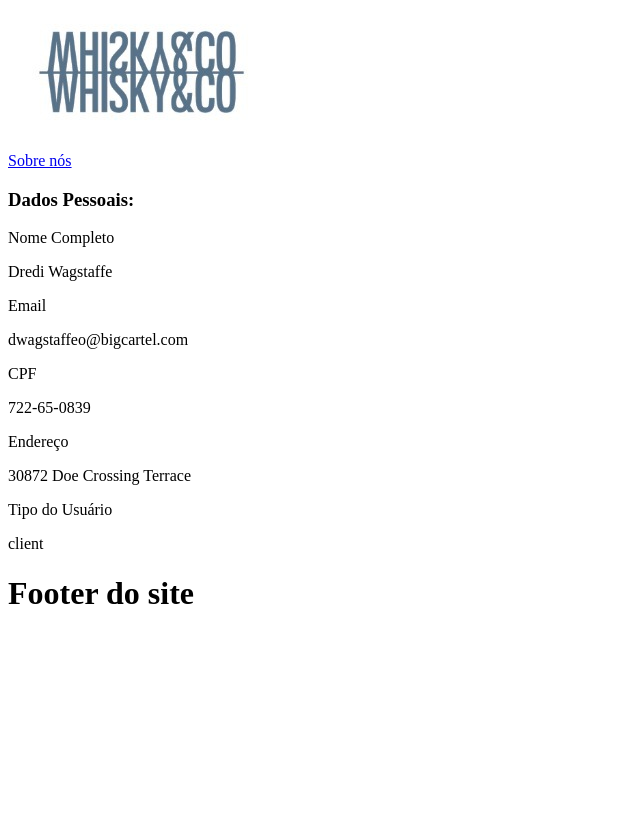
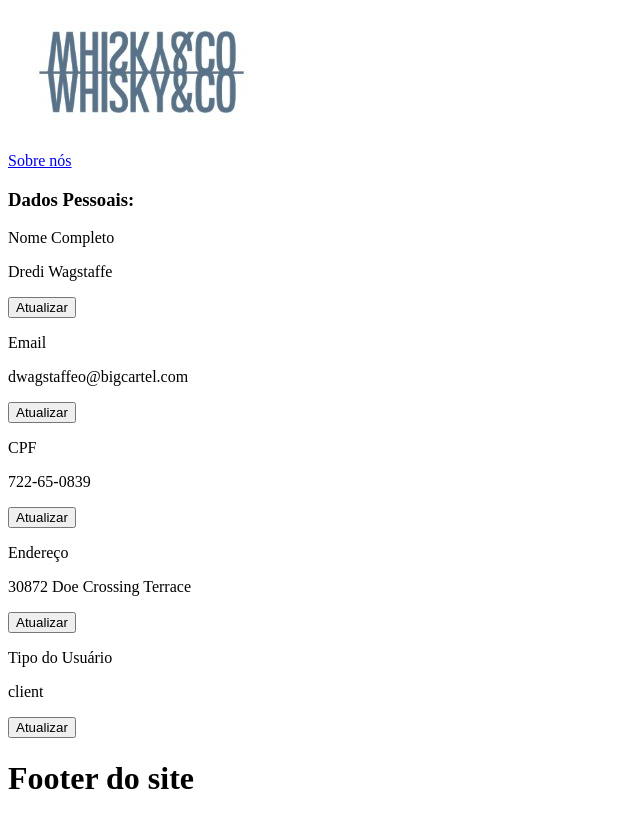
Before and after one commit to Silvio-Arem/whiskyAndCo, a React (Create React App) app: page / in a window 1280 px wide. Shown: the whole page, without its empty margins (0-640 px from the left). Built offline with nearby package versions, Linux system fonts and the light colour scheme.

Commit message:
feat: Profile page functional, added react-router.

```diff
--- a/package.json
+++ b/package.json
@@ -12,6 +12,7 @@
     "@types/react-dom": "^18.0.11",
     "react": "^18.2.0",
     "react-dom": "^18.2.0",
+    "react-router-dom": "^6.8.1",
     "react-scripts": "5.0.1",
     "styled-components": "^5.3.6",
     "typescript": "^4.9.5",
--- a/src/Pages/Profile/index.tsx
+++ b/src/Pages/Profile/index.tsx
@@ -23,13 +23,12 @@ export default function Profile() {
 
   return (
       <section>
-        <>
         <h3>Dados Pessoais:</h3>
         {
           Object.keys(profileLabels)
           .map((label, index) =>
             <article key={index}>
-              <label htmlFor={label}>{profileLabels[label as keyof User]}</label>
+              <p>{profileLabels[label as keyof User]}</p>
               {
                 Object.keys(userProfile)
                 .filter(userkey => userkey === label)
@@ -37,35 +36,9 @@ export default function Profile() {
                   <p key={i}>{userProfile[user as keyof User]}</p>
                 )
               }
+              <button>Atualizar</button>
             </article>
         )}
-        </>
       </section>
   );
 }
-
-// Object.keys(Labels)
-//         .map((label, index) =>
-//           <article
-//             className='
-//               h-12 w-full flex flex-row items-center justify-between
-//               [&>*]:px-2odd:bg-slate-50 even:bg-rose-50'
-//             key={index}
-//           >
-//             <label key={index} className="w-full italic text-base sm:text-lg text-slate-600" htmlFor={label}>
-//               {Labels[label]}
-//             </label>
-//             {
-//               Object.keys(userProfile)
-//               .filter((key) => key === label)
-//               .map((userField, i) =>
-//                 <p key={i} className="w-full text-sm sm:text-base font-medium text-slate-600 ">
-//                   {userProfile[userField]}
-//                 </p>
-//               )
-//             }
-//             <button>
-//               <CiEdit className='h-6 w-6 sm:h-8 sm:w-8 text-slate-700'/>
-//             </button>
-//           </article>
-//         )
```
Also changed, not shown: 1 other file (tests, documents, lock files or other folders).
